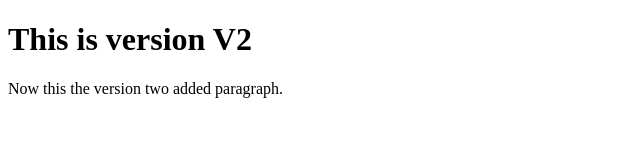
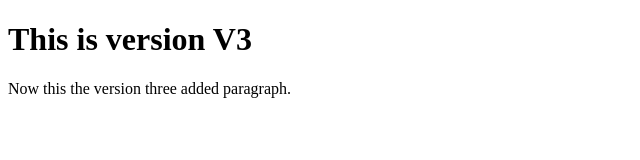
Before and after one commit to ZSN908/myRepo, a plain HTML site: page index.html in a window 1280 px wide. Shown: the full height of the page, 0-640 px from the left. Drawn offline with Linux system fonts and the light colour scheme.

Commit message:
V3 of index.html

```diff
--- a/index.html
+++ b/index.html
@@ -6,7 +6,7 @@
     <title>Document</title>
 </head>
 <body>
-    <h1>This is version V2</h1>
-    <p>Now this the version two added paragraph.</p>
+    <h1>This is version V3</h1>
+    <p>Now this the version three added paragraph.</p>
 </body>
 </html>
```
